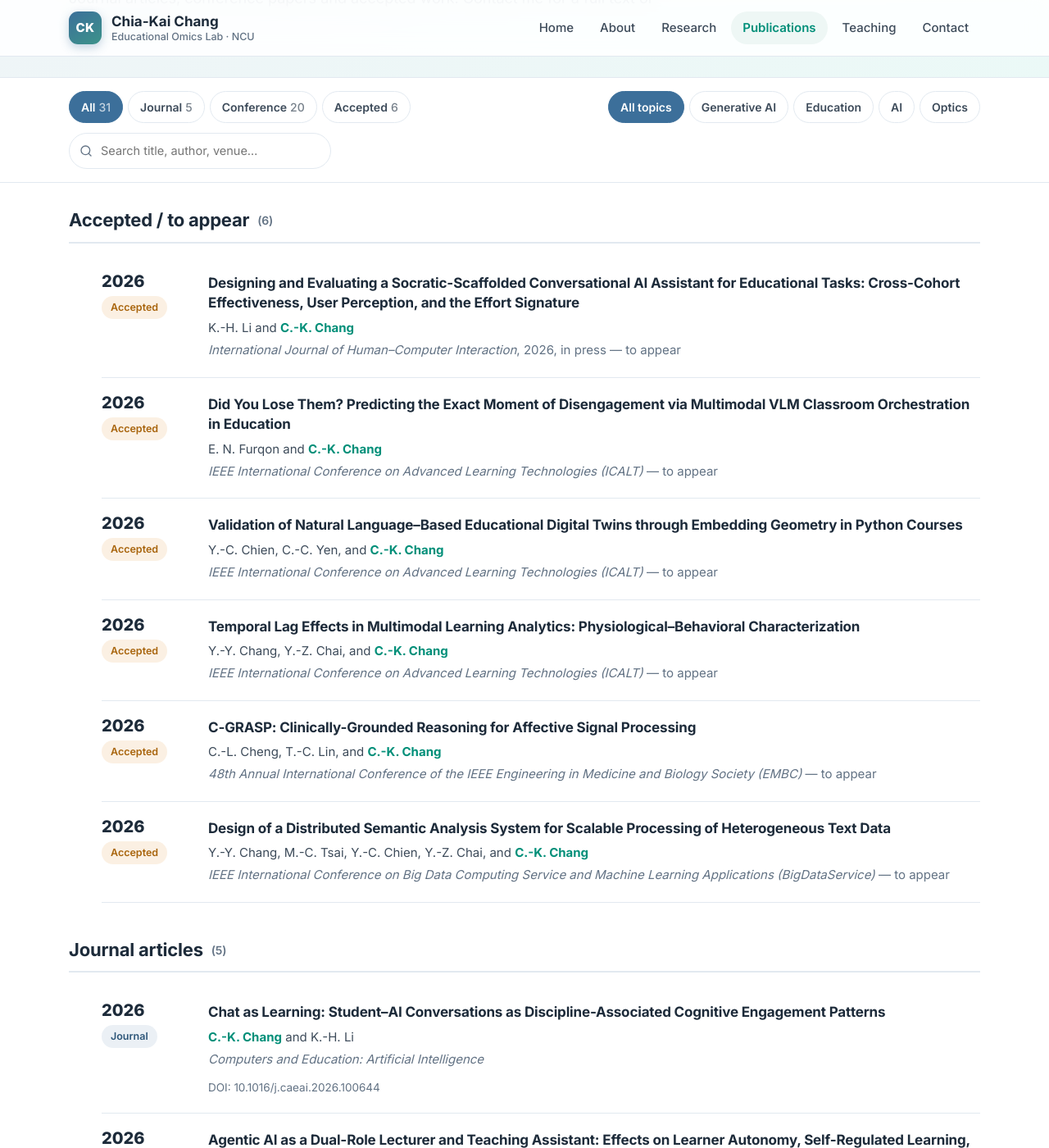
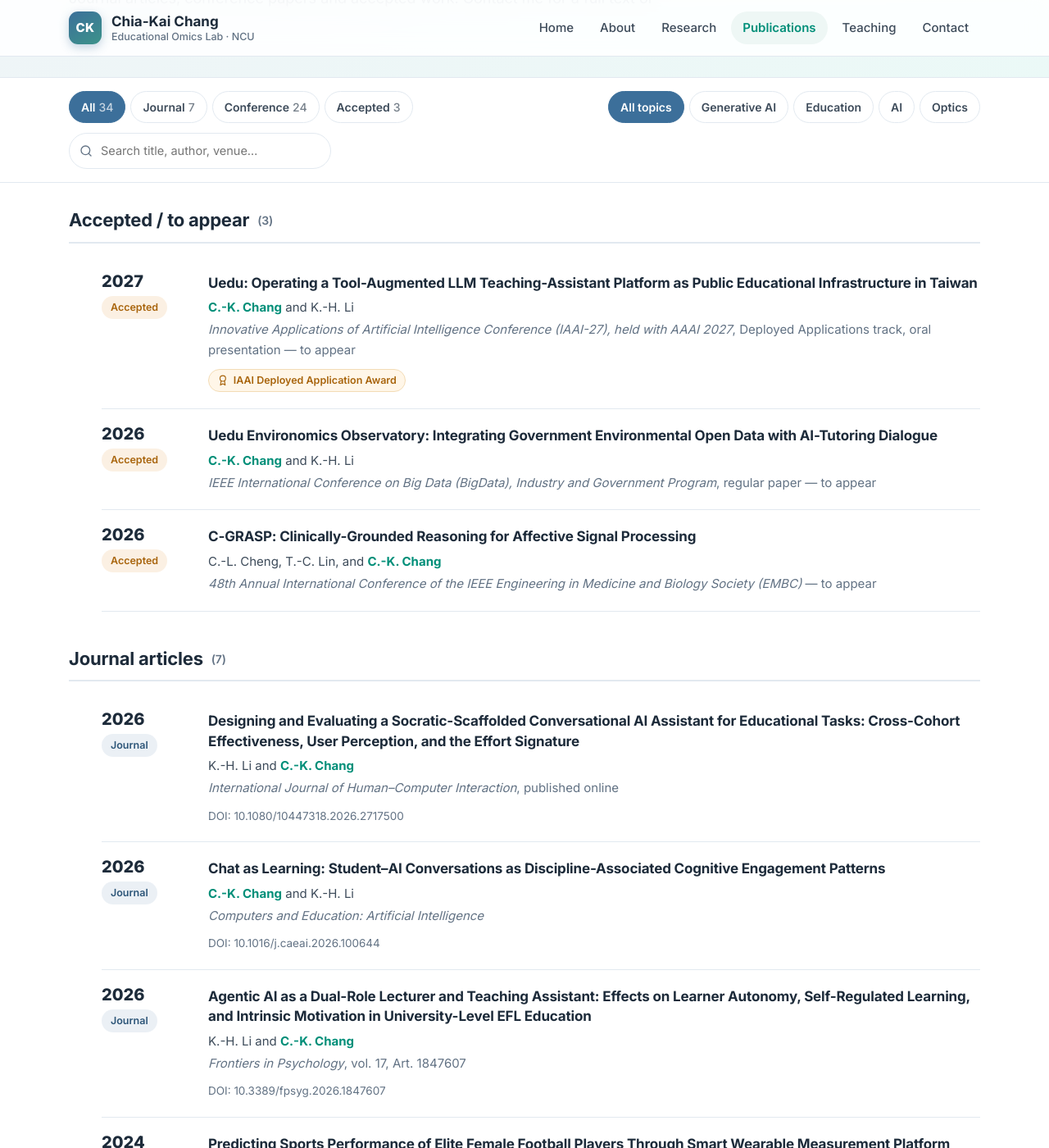
Before and after one commit to chia-kai-chang/chia-kai-chang.github.io, a Jekyll site: the page built from publications.html, in a window 1280 px wide and 1400 px high, scrolled down 260 px. Shown: the whole window at 82% size. Built offline with Jekyll 4.4.1, drawn with Linux system fonts in a browser that asks for light colours; some of the changed text lies outside the part shown.

Commit message:
Update publications and awards
- Add accepted papers: IAAI-27 (Deployed Applications track, oral, IAAI Deployed
  Application Award) and IEEE BigData 2026 (Industry and Government Program)
- Move published papers out of "Accepted" with DOIs: IJHCI (now selected),
  three IEEE ICALT 2026 papers, BigDataService 2026
- Add Progress in Brain Research 2024 (previously missing)
- Awards: IAAI Deployed Application Award, eLFA 2026 Technology Innovation Award
  (Bronze), APICTA Awards 2026 Taiwan team selection
- Note in comments: ICMET 2026 not listed (author not attending)

Co-Authored-By: Claude Opus 5.5 <noreply@anthropic.com>

```diff
--- a/_data/awards.yml
+++ b/_data/awards.yml
@@ -1,3 +1,21 @@
+# IAAI：官方徵稿頁（aaai.org/conference/iaai/iaai-27/）寫明 Track 1 每篇錄取論文都獲此獎，
+# venue 一欄照實寫出。論文須有作者親赴蒙特婁才會收錄，未出席時這筆與論文一起移除。
+- year: 2027
+  title: IAAI Deployed Application Award
+  venue: IAAI-27, held with AAAI 2027 (given to each paper accepted in the deployed-applications track)
+  paper: "Uedu: Operating a Tool-Augmented LLM Teaching-Assistant Platform as Public Educational Infrastructure in Taiwan"
+  url: https://aaai.org/conference/iaai/iaai-27/
+- year: 2026
+  title: Technology Innovation Award, Bronze
+  venue: eLearning Forum Asia (eLFA 2026) Awards
+  paper: Uedu
+  url: https://awards.elfasia.org/elfaawardswinner/2026
+# APICTA：照官方名單寫「入選臺灣代表隊」，國際賽 2026-12 才比，不寫 winner／finalist。
+- year: 2026
+  title: Selected for Taiwan's Team, APICTA Awards
+  venue: "Asia Pacific ICT Alliance Awards (APICTA 2026), competing for Chinese Taipei in Inclusion & Community Services (HC-ICS) and Research & Development (CC-RD)"
+  paper: Uedu Brain
+  url: https://apicta.org/
 - year: 2026
   title: Best Paper Nominee
   venue: ACM Conference on Learning at Scale (L@S 2026)
--- a/_data/publications.yml
+++ b/_data/publications.yml
@@ -3,6 +3,18 @@
 # selected: true -> shown on the home page
 # Order: newest first within each type.
 
+# IJHCI 題名與作者序照 Uedu app_practice.py 的正式引用抄錄，不得自行改寫。
+# 2026-10-01 線上刊出，卷期頁碼未配發。
+- type: journal
+  year: 2026
+  authors: K.-H. Li and C.-K. Chang
+  title: "Designing and Evaluating a Socratic-Scaffolded Conversational AI Assistant for Educational Tasks: Cross-Cohort Effectiveness, User Perception, and the Effort Signature"
+  venue: International Journal of Human–Computer Interaction
+  venue_short: IJHCI
+  details: published online
+  doi: 10.1080/10447318.2026.2717500
+  tags: [edu, gai]
+  selected: true
 - type: journal
   year: 2026
   authors: C.-K. Chang and K.-H. Li
@@ -22,6 +34,17 @@
   doi: 10.3389/fpsyg.2026.1847607
   tags: [edu, gai]
   selected: true
+# Progress in Brain Research 算期刊（SCIE）；Crossref 登記為 book-chapter，不要據此改列。
+# 2026-11-22 補入（之前漏列）。書目已對 Crossref 核對。
+- type: journal
+  year: 2024
+  authors: C.-K. Chang, Y.-L. Chen, and C.-H. Juan
+  title: Predicting Sports Performance of Elite Female Football Players Through Smart Wearable Measurement Platform
+  venue: Progress in Brain Research
+  venue_short: Prog. Brain Res.
+  details: vol. 286, pp. 1–31
+  doi: 10.1016/bs.pbr.2024.04.002
+  tags: [ai]
 - type: journal
   year: 2017
   authors: C.-K. Chang et al.
@@ -70,6 +93,30 @@
   tags: [edu, ai]
 - type: conference
   year: 2026
+  authors: E. N. Furqon and C.-K. Chang
+  title: "Did You Lose Them? Predicting the Exact Moment of Disengagement via Multimodal VLM Classroom Orchestration in Education"
+  venue: IEEE International Conference on Advanced Learning Technologies (ICALT)
+  venue_short: IEEE ICALT 2026
+  doi: 10.1109/ICALT68022.2026.00044
+  tags: [edu, ai]
+- type: conference
+  year: 2026
+  authors: Y.-C. Chien, C.-C. Yen, and C.-K. Chang
+  title: Validation of Natural Language–Based Educational Digital Twins through Embedding Geometry in Python Courses
+  venue: IEEE International Conference on Advanced Learning Technologies (ICALT)
+  venue_short: IEEE ICALT 2026
+  doi: 10.1109/ICALT68022.2026.00047
+  tags: [edu, ai]
+- type: conference
+  year: 2026
+  authors: Y.-Y. Chang, Y.-Z. Chai, and C.-K. Chang
+  title: "Temporal Lag Effects in Multimodal Learning Analytics: Physiological–Behavioral Characterization"
+  venue: IEEE International Conference on Advanced Learning Technologies (ICALT)
+  venue_short: IEEE ICALT 2026
+  doi: 10.1109/ICALT68022.2026.00122
+  tags: [edu]
+- type: conference
+  year: 2026
   authors: C.-K. Chang, K.-H. Li, C.-L. Cheng, and T.-C. Lin
   title: "From Wearables to Classrooms: A Person-Centered Feasibility Study of HRV-Based Physiological Monitoring for Learning Analytics"
   venue: IEEE Swiss Conference on Data Science and AI (SDS)
@@ -77,6 +124,17 @@
   doi: 10.1109/SDS70563.2026.00035
   tags: [edu, ai]
   selected: true
+# 作者列照 Uedu app_practice.py。出版版本的作者欄誤植（重複列出 Y.-C. Chien、未列 Y.-Z. Chai），
+# 出版方已不受理更正；送件文件依出版版本照錄並附註，網站維持正確作者列。
+- type: conference
+  year: 2026
+  authors: Y.-Y. Chang, M.-C. Tsai, Y.-C. Chien, Y.-Z. Chai, and C.-K. Chang
+  title: Design of a Distributed Semantic Analysis System for Scalable Processing of Heterogeneous Text Data
+  venue: IEEE International Conference on Big Data Computing Service and Machine Learning Applications (BigDataService)
+  venue_short: BigDataService 2026
+  details: pp. 248–252
+  doi: 10.1109/BigDataService70481.2026.00049
+  tags: [ai]
 - type: conference
   year: 2025
   authors: C.-C. Yen, P.-T. Hsieh, Y.-C. Chen, and C.-K. Chang
@@ -229,38 +287,33 @@
   doi: 10.1364/BIOMED.2014.BW4A.2
   tags: [optics]
 
-# IJHCI 題名與作者序照 Uedu app_practice.py 的正式引用抄錄，不得自行改寫。
-# EC-TEL 2026 兩篇（#337、#394）沒有收進論文集（作者未出席報告），
-# 依 2026-10-14 的口徑不列，Best Demo 入圍也不列。2026-11-11 移除，請勿再加回。
+# 已接受、尚未刊出。研討會論文要作者赴會（或依會議規定完成註冊）才會收進論文集，
+# 沒做到就移除，比照下列：
+# - EC-TEL 2026 兩篇（#337、#394）作者未出席，沒有收進論文集；Best Demo 入圍也不列。
+#   2026-11-11 移除，請勿再加回。
+# - ICMET 2026（From AI Literacy to Scientific Literacy）PI 不赴會，2026-11-22 起不列。
+# IAAI-27、BigData 2026 的題名與作者照定稿 tex（uedu.tw repo research/ 下的 camera_ready）。
+# BigData 用定稿題名，不是投稿時的「A real-time cognitive–environmental observatory…」。
+# IAAI-27 須有作者親赴蒙特婁（2027-02）；BigData 已完成註冊、不到場（交影片）。
+- type: accepted
+  year: 2027
+  authors: C.-K. Chang and K.-H. Li
+  title: "Uedu: Operating a Tool-Augmented LLM Teaching-Assistant Platform as Public Educational Infrastructure in Taiwan"
+  venue: Innovative Applications of Artificial Intelligence Conference (IAAI-27), held with AAAI 2027
+  venue_short: IAAI-27
+  details: Deployed Applications track, oral presentation
+  tags: [edu, gai]
+  # 官方徵稿頁：Each accepted paper in this track will receive the IAAI Deployed Application Award.
+  # awards.yml 的同一筆寫明這一點。
+  award: IAAI Deployed Application Award
 - type: accepted
   year: 2026
-  authors: K.-H. Li and C.-K. Chang
-  title: "Designing and Evaluating a Socratic-Scaffolded Conversational AI Assistant for Educational Tasks: Cross-Cohort Effectiveness, User Perception, and the Effort Signature"
-  venue: International Journal of Human–Computer Interaction
-  venue_short: IJHCI
-  details: 2026, in press
-  tags: [edu, gai]
-- type: accepted
-  year: 2026
-  authors: E. N. Furqon and C.-K. Chang
-  title: "Did You Lose Them? Predicting the Exact Moment of Disengagement via Multimodal VLM Classroom Orchestration in Education"
-  venue: IEEE International Conference on Advanced Learning Technologies (ICALT)
-  venue_short: IEEE ICALT 2026
+  authors: C.-K. Chang and K.-H. Li
+  title: "Uedu Environomics Observatory: Integrating Government Environmental Open Data with AI-Tutoring Dialogue"
+  venue: IEEE International Conference on Big Data (BigData), Industry and Government Program
+  venue_short: IEEE BigData 2026
+  details: regular paper
   tags: [edu, ai]
-- type: accepted
-  year: 2026
-  authors: Y.-C. Chien, C.-C. Yen, and C.-K. Chang
-  title: Validation of Natural Language–Based Educational Digital Twins through Embedding Geometry in Python Courses
-  venue: IEEE International Conference on Advanced Learning Technologies (ICALT)
-  venue_short: IEEE ICALT 2026
-  tags: [edu, ai]
-- type: accepted
-  year: 2026
-  authors: Y.-Y. Chang, Y.-Z. Chai, and C.-K. Chang
-  title: "Temporal Lag Effects in Multimodal Learning Analytics: Physiological–Behavioral Characterization"
-  venue: IEEE International Conference on Advanced Learning Technologies (ICALT)
-  venue_short: IEEE ICALT 2026
-  tags: [edu]
 - type: accepted
   year: 2026
   authors: C.-L. Cheng, T.-C. Lin, and C.-K. Chang
@@ -268,10 +321,3 @@
   venue: 48th Annual International Conference of the IEEE Engineering in Medicine and Biology Society (EMBC)
   venue_short: IEEE EMBC 2026
   tags: [ai]
-- type: accepted
-  year: 2026
-  authors: Y.-Y. Chang, M.-C. Tsai, Y.-C. Chien, Y.-Z. Chai, and C.-K. Chang
-  title: Design of a Distributed Semantic Analysis System for Scalable Processing of Heterogeneous Text Data
-  venue: IEEE International Conference on Big Data Computing Service and Machine Learning Applications (BigDataService)
-  venue_short: BigDataService 2026
-  tags: [ai]
```
